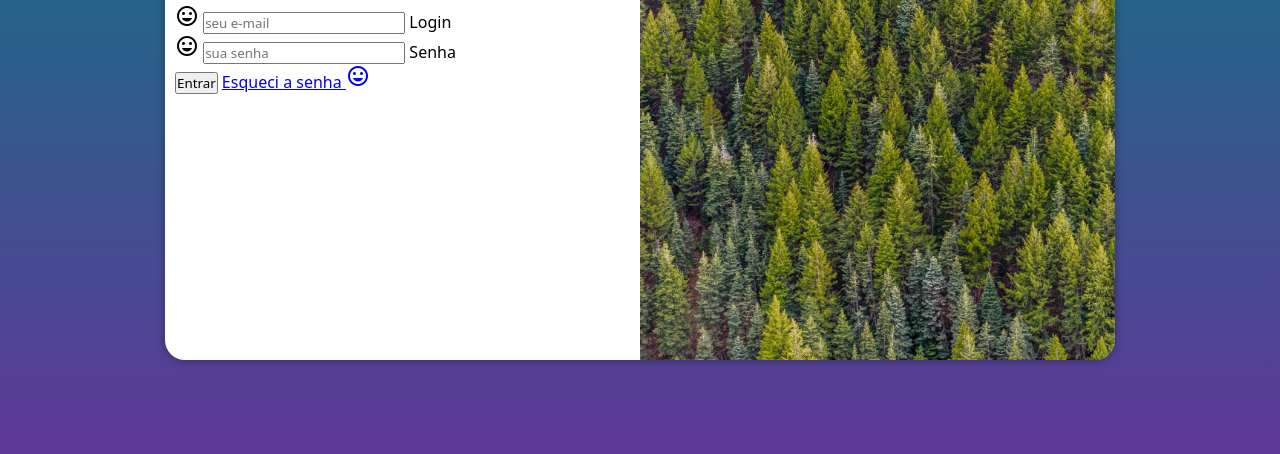
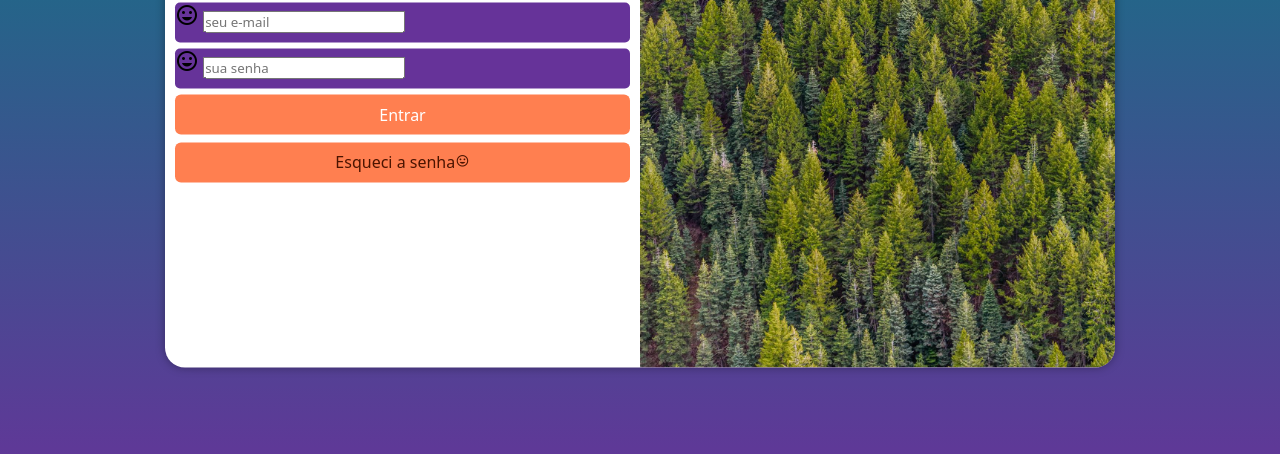
Before and after one commit to leoco3030/projeto-login, a plain HTML site: page index.html in a window 1280 px wide. Shown: the part 290-744 px from the top of the page. Drawn offline with nearby package versions, Linux system fonts and the light colour scheme.

Commit message:
atualizei projeto-login

```diff
--- a/estilos/style.css
+++ b/estilos/style.css
@@ -32,7 +32,7 @@ section#login {
 
     background-color: white;
     width: 250px;
-    height: 500px;
+    height: 515px;
     border-radius: 20px;
     box-shadow: 0px 0px 10px rgba(0, 0, 0, 0.356);
 
@@ -62,3 +62,55 @@ div#formulario > h1 {
 div#formulario > p {
     font-size: 0.8em;
 }
+
+form > div.campo {
+    background-color: rebeccapurple;
+    display: block;
+    width: 100%;
+    height: 40px;
+    border-radius: 5px;
+    margin: 6px 0px 6px 0px;
+}
+
+div.campo > label {
+    display: none;
+}
+
+form > input[type=submit] {
+    display: block;
+    font-size: 1em;
+    width: 100%;
+    height: 40px;
+    background-color: coral;
+    color: white;
+    border: none;
+    border-radius: 6px;
+}
+
+form > input[type=submit]:hover {
+    background-color: rgb(255, 89, 29);
+    cursor: pointer;
+}
+
+form > a.botao {
+    display: block;
+    text-align: center;
+    font-size: 1em;
+    width: 100%;
+    height: 40px;
+    padding-top: 8px;
+    background-color: coral;
+    margin-top: 8px;
+    border-radius: 6px;
+    text-decoration: none;
+    color: rgb(75, 20, 0);
+}
+
+form > a.botao:hover {
+    background-color: rgb(255, 89, 29);
+    cursor: pointer;
+}
+
+form > a.botao > span.material-symbols-outlined {
+    font-size: 0.9em;
+}
--- a/index.html
+++ b/index.html
@@ -34,7 +34,7 @@
                         <label for="isenha">Senha</label>
                     </div>
                     <input type="submit" value="Entrar">
-                    <a href="esqueci.html">Esqueci a senha <span class="material-symbols-outlined">
+                    <a href="esqueci.html" class="botao">Esqueci a senha<span class="material-symbols-outlined">
                         mood
                         </span></a>
                 </form>
```
